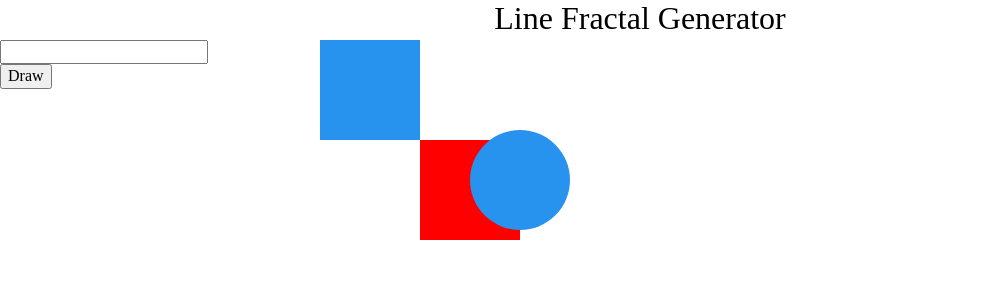
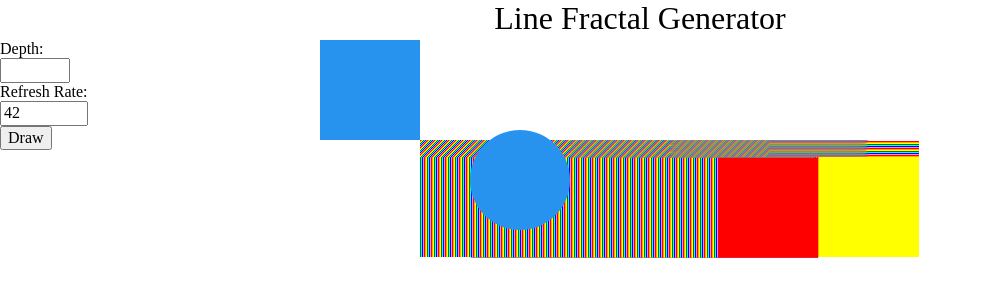
Before and after one commit to davidmashburn/canvas-line-fractal, a plain HTML site: page drag_point_example.html in a window 1280 px wide. Both pictures are taken after a click on the button "Draw". Shown: the whole page, without its empty margins (0-982 px from the left). Drawn offline with nearby package versions, Linux system fonts and the light colour scheme.

Commit message:
Make drawing loop (just paints rects right now), fix mouse issues

```diff
--- a/drag_point_example.html
+++ b/drag_point_example.html
@@ -72,7 +72,13 @@ http://jsfiddle.net/WolfeSVK/s2tNr/
     <div class="header">Line Fractal Generator</div>
     <div class="content">
       <div class="left">
-        <input id="Depth" , type="number" step="1" />
+        <label for="Depth">Depth:</label>
+        <br />
+        <input id="Depth" , type="number" step="1", min="1", max="100" />
+        <br />
+        <label for="RefreshRate">Refresh Rate:</label>
+        <br />
+        <input id="RefreshRate" , type="number" step="1", value="42", min="1", max="50000" />
         <br />
         <input id="Draw" type="button" value="Draw" onclick="drawFractal();" />
         <br />
--- a/main.js
+++ b/main.js
@@ -1,9 +1,9 @@
-var Rectangle = function (x, y, width, height, color="#2793ef") {
+var Rectangle = function (x, y, width, height, color = "#2793ef") {
   this.x = x;
   this.y = y;
   this.width = width;
   this.height = height;
-  this.color=color;
+  this.color = color;
   this.isDragging = false;
 
   this.render = function (ctx) {
@@ -35,12 +35,12 @@ var Rectangle = function (x, y, width, height, color="#2793ef") {
   };
 };
 
-var Arc = function (x, y, radius, radians = Math.PI * 2, color="#2793ef") {
+var Arc = function (x, y, radius, radians = Math.PI * 2, color = "#2793ef") {
   this.x = x;
   this.y = y;
   this.radius = radius;
   this.radians = radians;
-  this.color=color;
+  this.color = color;
   this.isDragging = false;
 
   this.render = function (ctx) {
@@ -65,6 +65,8 @@ var Arc = function (x, y, radius, radians = Math.PI * 2, color="#2793ef") {
 };
 
 var MouseTouchTracker = function (window, canvas, callback) {
+  var canvasIsDragging = false;
+
   function processEvent(evt) {
     var rect = canvas.getBoundingClientRect();
     var offsetTop = rect.top;
@@ -84,20 +86,26 @@ var MouseTouchTracker = function (window, canvas, callback) {
   }
 
   function onDown(evt) {
+    canvasIsDragging = true;
     evt.preventDefault();
     var coords = processEvent(evt);
     callback("down", coords.x, coords.y);
   }
 
   function onUp(evt) {
-    evt.preventDefault();
-    callback("up");
+    if (canvasIsDragging) {
+      evt.preventDefault();
+      callback("up");
+      canvasIsDragging = false;
+    }
   }
 
   function onMove(evt) {
-    evt.preventDefault();
-    var coords = processEvent(evt);
-    callback("move", coords.x, coords.y);
+    if (canvasIsDragging) {
+      evt.preventDefault();
+      var coords = processEvent(evt);
+      callback("move", coords.x, coords.y);
+    }
   }
 
   function onResize(evt) {
@@ -111,10 +119,10 @@ var MouseTouchTracker = function (window, canvas, callback) {
 
   canvas.ontouchstart = onDown;
   canvas.onmousedown = onDown;
+
   window.ontouchend = onUp;
   window.onmouseup = onUp;
 };
-
 
 // Compatibility animation loop
 window.requestAnimFrame = (function (callback) {
@@ -130,37 +138,40 @@ window.requestAnimFrame = (function (callback) {
   );
 })();
 
+function raw_draw(ctx, offScreenCanvas, circle, rectangle) {
+  ctx.clearRect(0, 0, ctx.canvas.width, ctx.canvas.height);
+  ctx.drawImage(offScreenCanvas, 0, 0);
+  circle.render(ctx);
+  rectangle.render(ctx);
+}
+
+var isDrawingLoop = false;
 
 function init() {
   var canvas = document.getElementById("mainCanvas");
-  var offScreenCanvas = document.getElementById('offScreenCanvas');
+  var offScreenCanvas = document.getElementById("offScreenCanvas");
   var ctx = canvas.getContext("2d");
   var ctx_off = offScreenCanvas.getContext("2d");
   var startX = 0;
   var startY = 0;
+  var rectangle_off = new Rectangle(150, 150, 100, 100, "red");
+  var rectangle = new Rectangle(50, 50, 100, 100);
+  var circle = new Arc(200, 140, 50);
+  var canvasIsPanning = false;
+
+  document.getElementById("Draw").onclick = () => {
+    if (!isDrawingLoop) {
+      isDrawingLoop = true;
+      loop();
+    } else {
+      isDrawingLoop = false;
+    }
+  }
 
   canvas.width = window.innerWidth * 0.75 - 10;
   canvas.height = window.innerHeight * 0.95 - 10;
   offScreenCanvas.width = canvas.width;
   offScreenCanvas.height = canvas.height;
-
-  var rectangle_off = new Rectangle(150, 150, 100, 100, "red");
-  rectangle_off.render(ctx_off);
-
-  var rectangle = new Rectangle(50, 50, 100, 100);
-  rectangle.render(ctx);
-
-  var circle = new Arc(200, 140, 50);
-  circle.render(ctx);
-
-  var canvasIsDragging = false;
-
-  function draw(ctx, offScreenCanvas, circle, rectangle) {
-    ctx.clearRect(0, 0, ctx.canvas.width, ctx.canvas.height);
-    ctx.drawImage(offScreenCanvas, 0, 0);
-    circle.render(ctx);
-    rectangle.render(ctx);
-  }
 
   var mtt = new MouseTouchTracker(window, canvas, function (evtType, x, y) {
     switch (evtType) {
@@ -171,13 +182,13 @@ function init() {
           shape.isDragging = shape.isHit(x, y);
           return shape.isDragging;
         });
-        canvasIsDragging = true;
+        canvasIsPanning = true;
         break;
 
       case "up":
         rectangle.isDragging = false;
         circle.isDragging = false;
-        canvasIsDragging = false;
+        canvasIsPanning = false;
         break;
 
       case "move":
@@ -189,12 +200,10 @@ function init() {
         if (rectangle.isDragging) {
           rectangle.x += dx;
           rectangle.y += dy;
-        }
-        else if (circle.isDragging) {
+        } else if (circle.isDragging) {
           circle.x += dx;
           circle.y += dy;
-        }
-        else if (canvasIsDragging) {
+        } else if (canvasIsPanning) {
           rectangle.x += dx;
           rectangle.y += dy;
           circle.x += dx;
@@ -210,8 +219,55 @@ function init() {
         rectangle_off.render(ctx_off);
         break;
     }
-    draw(ctx, offScreenCanvas, circle, rectangle);
+
+    raw_draw(ctx, offScreenCanvas, circle, rectangle);
   });
+
+  var count = 0;
+  var r;
+  function draw() {
+    let colors = ["red", "orange", "yellow", "green", "cyan", "blue", "violet"];
+    rectangle_off.color = colors[count % colors.length];
+    //r = (bottom, top) => bottom + Math.floor(Math.random() * (top - bottom));
+    // rectangle_off.color = (
+    //   `hsla(${r(0, 360)}, ${r(50, 100)}%, ${r(20, 50)}%, 1)`
+    // );
+    rectangle_off.x = 150 + (count % 400);
+    rectangle_off.y = 150 + ((count / 400) % 400);
+    rectangle_off.render(ctx_off);
+
+    //count = (count + 1) % colors.length;
+    count++;
+    raw_draw(ctx, offScreenCanvas, circle, rectangle);
+  }
+
+  draw();
+
+  return draw;
 }
 
-init();
+var draw = init();
+
+var MAX_REFRESH = 10000;
+
+function loop() {
+  let refreshRate = document.getElementById("RefreshRate").value;
+  if (!refreshRate) {
+    refreshRate = 1;
+  } else if (MAX_REFRESH < refreshRate) {
+    refreshRate = MAX_REFRESH;
+  } else if (refreshRate < 1) {
+    refreshRate = 1;
+  }
+  document.getElementById("RefreshRate").value = Math.floor(refreshRate);
+  for (let i = 0; i < refreshRate; i++) {
+    if (!isDrawingLoop) {
+      break;
+    }
+    draw();
+  }
+  if (isDrawingLoop) {
+    requestAnimFrame(loop);
+  }
+
+}
```
